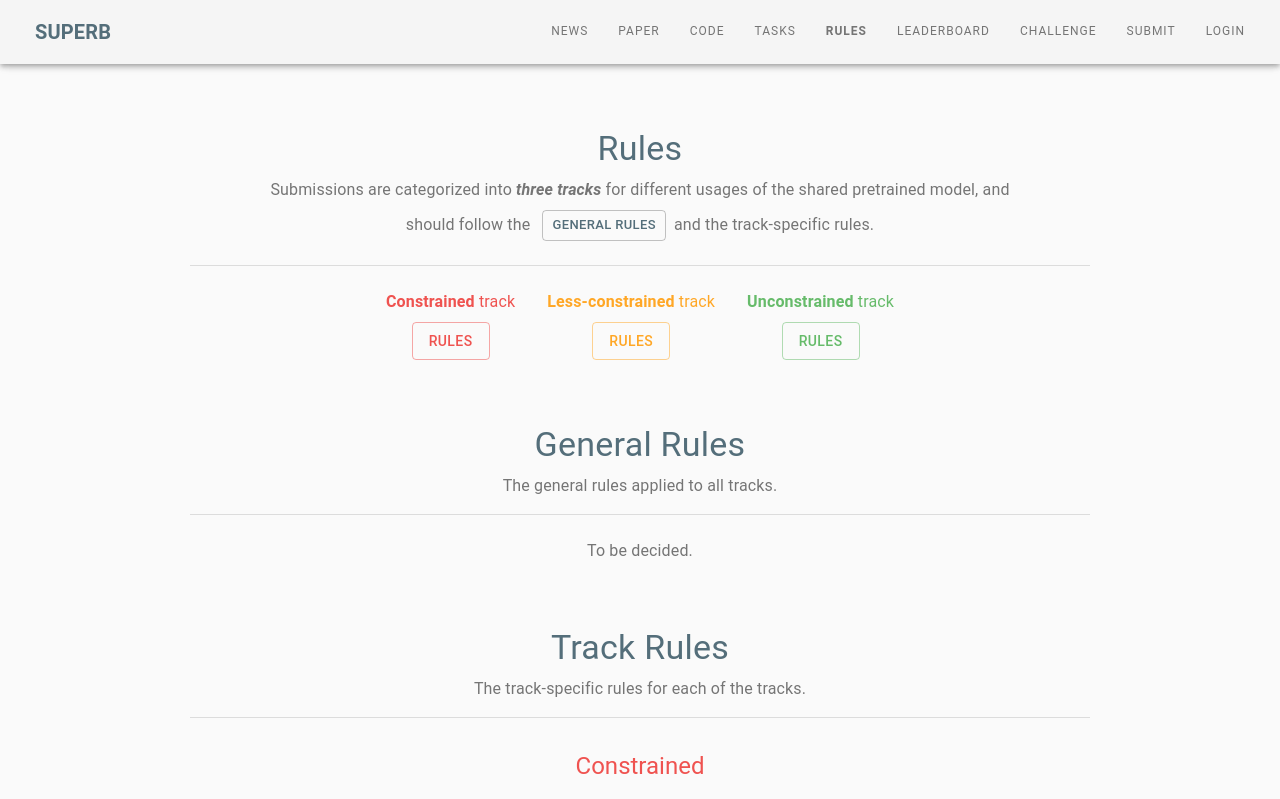
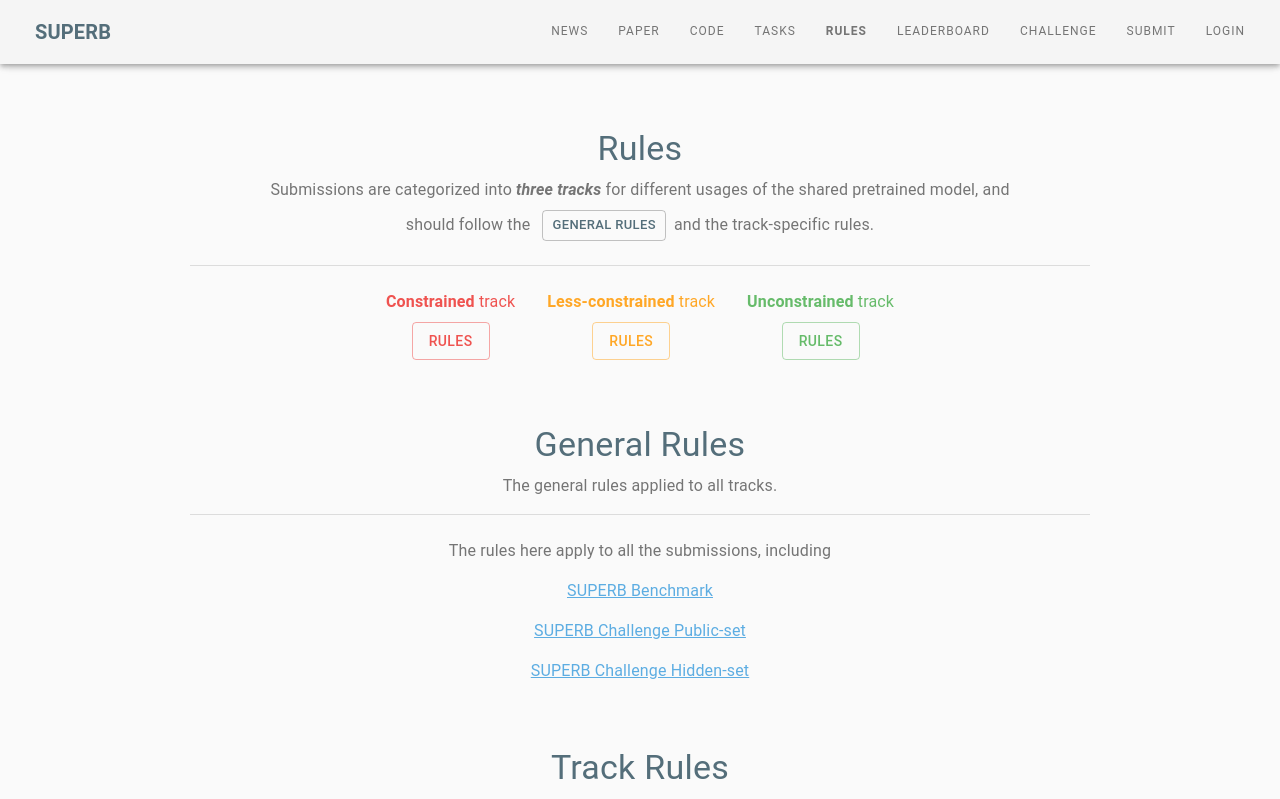
Before and after one commit to superbbenchmark/website-react, a React (Create React App) app in the folder frontend/: page /rules in a window 1280 px wide. Shown: the top 799 px of the page. Built offline with nearby package versions, Linux system fonts and the light colour scheme.

Commit message:
foramt rule page

```diff
--- a/frontend/src/Rules.js
+++ b/frontend/src/Rules.js
@@ -11,6 +11,7 @@ import { DescriptionButton, MultiLinkButton } from "./components/Buttons";
 import { Strong, capitalizeFirstLetter } from "./components/Utilies";
 import { tracks } from "./Data";
 import AdaptiveLink from "./components/AdaptiveLink";
+import { HashLink } from "react-router-hash-link";
 
 const useStyles = makeStyles((theme) => ({}));
 
@@ -20,6 +21,7 @@ export default function Submit(props) {
     const match = useRouteMatch();
 
     return (
+        <Section>
             <Switch>
                 <Route path={`${match.path}`} exact>
                     <Section margin={theme.spacing(8, "auto", 1)}>
@@ -94,7 +96,10 @@ export default function Submit(props) {
                             description="The general rules applied to all tracks."
                         />
                         <Typography variant="body1" color="textSecondary">
-                        To be decided.
+                            <p>The rules here apply to all the submissions, including</p>
+                            <p><HashLink to="/leaderboard?track=constrained&subset=Paper">SUPERB Benchmark</HashLink></p>
+                            <p><HashLink to="/leaderboard?track=constrained&subset=Public+Set">SUPERB Challenge Public-set</HashLink></p>
+                            <p><HashLink to="/leaderboard?track=constrained&subset=Hidden+Dev+Set">SUPERB Challenge Hidden-set</HashLink></p>
                         </Typography>
                     </Section>
                     <Section anchorKey="track-rules" margin={theme.spacing(8, "auto", 1)}>
@@ -153,5 +158,6 @@ export default function Submit(props) {
                     );
                 })}
             </Switch>
+        </Section>
     );
 }
```
Lines whose indentation alone changed are shown as unchanged.
